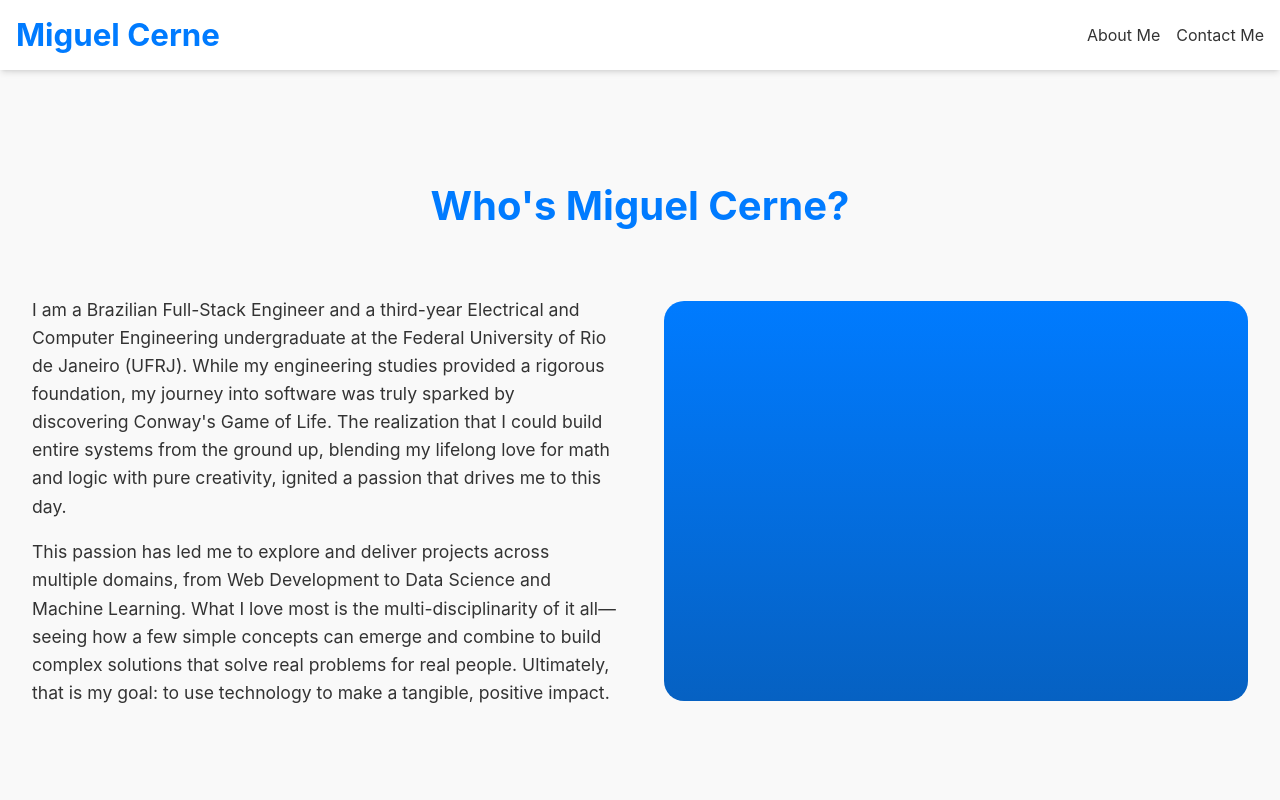
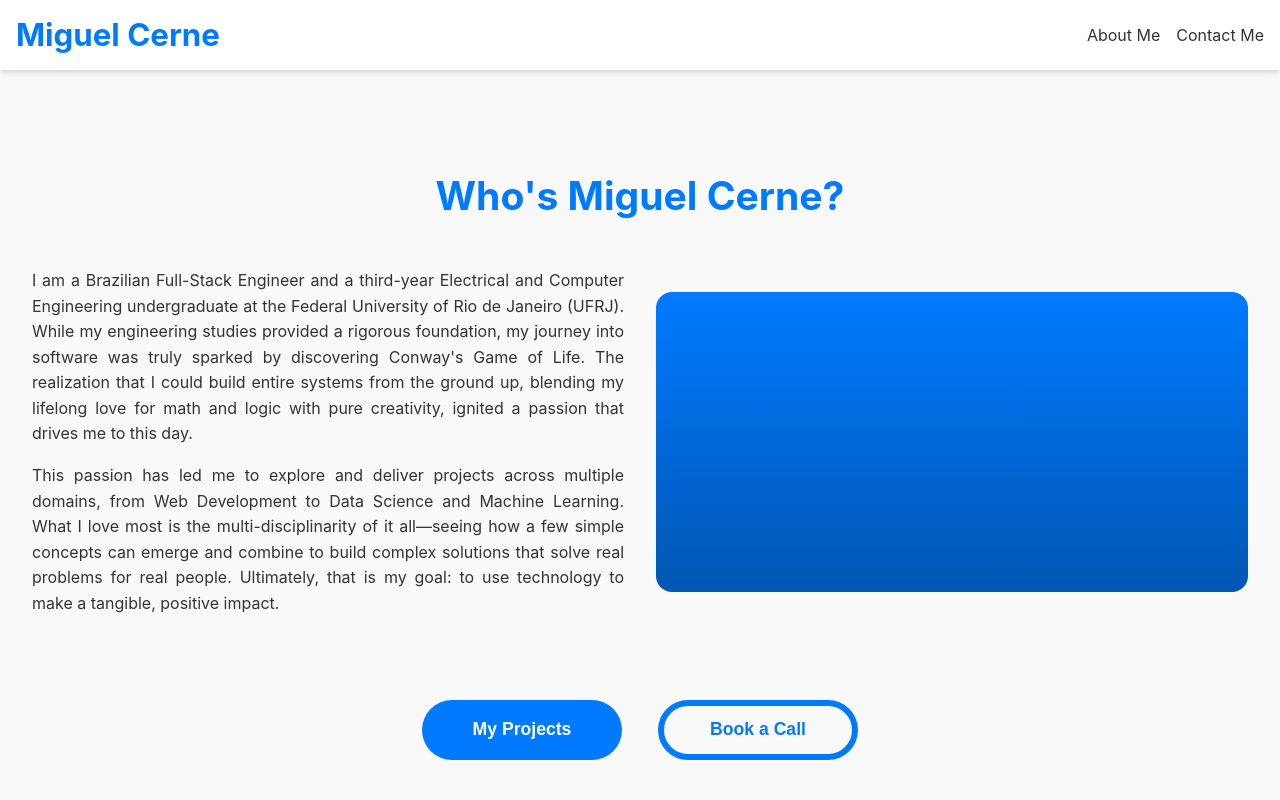
Before and after one commit to Cerne17/portfolio-fullstack, a React (Create React App) app in the folder frontend/: page / in a window 1280 px wide. Shown: the top 800 px of the page. Built offline with nearby package versions, Linux system fonts and the light colour scheme; no server answers.

Commit message:
refator: hero component uses variables

```diff
--- a/frontend/src/sections/Hero/Hero.module.css
+++ b/frontend/src/sections/Hero/Hero.module.css
@@ -1,23 +1,26 @@
+@import "../../styles/variables.css";
+
 .heroSection {
-  padding: 4rem 2rem;
-  background-color: #f9f9f9;
-  color: #333;
-  line-height: 1.6;
+  padding: var(--space-xxl) var(--space-xl);
+  background-color: var(--color-background-body);
+  color: var(--color-text-base);
 }
 
 .sectionTitle {
-  font-size: 2.5em;
-  color: #007bff;
+  font-size: var(--fs-800);
+  color: var(--color-primary);
+  font-weight: var(--fw-bold);
   text-align: center;
-  margin-bottom: 2.5rem;
+  margin-bottom: var(--space-xl);
+  line-height: var(--line-height-heading);
 }
 
 .heroContainer {
   display: flex;
   flex-direction: row;
   align-items: center;
-  gap: 3rem;
-  margin-bottom: 3rem;
+  gap: var(--space-xl);
+  margin-bottom: var(--space-xl);
 }
 
 .leftHeroContainer {
@@ -26,21 +29,24 @@
 }
 
 .text {
-  font-size: 1.1em;
-  margin-bottom: 1rem;
+  color: var(--color-text-base);
+  font-size: var(--fs-400);
+  margin-bottom: var(--space-md);
+  line-height: var(--line-height-body);
+  text-align: justify;
 }
 
 .bannerPlaceholder {
   flex: 1;
-  min-height: 400px;
-  background: linear-gradient(#007bff, #0661c2);
-  border-radius: 20px;
+  min-height: 300px;
+  background: linear-gradient(var(--color-primary), var(--color-primary-dark));
+  border-radius: var(--border-radius-xl);
 }
 
 .btnContainer {
   display: flex;
   justify-content: center;
-  gap: 1.5rem;
+  gap: var(--space-md);
 }
 
 .btnContainer a {
@@ -50,25 +56,21 @@
 
 @media (max-width: 768px) {
   .heroSection {
-    padding: 3rem 1rem;
+    padding: var(--space-xl) var(--space-lg);
   }
 
   .sectionTitle {
-    font-size: 1.8em;
+    font-size: var(--fs-600);
   }
 
   .heroContainer {
     flex-direction: column-reverse;
   }
 
-  .leftHeroContainer {
-    text-align: justify;
-  }
-
   .bannerPlaceholder {
     width: 100%;
     min-height: 200px;
-    margin-bottom: 2rem;
+    margin-bottom: var(--space-md);
   }
 
   .btnContainer {
```
